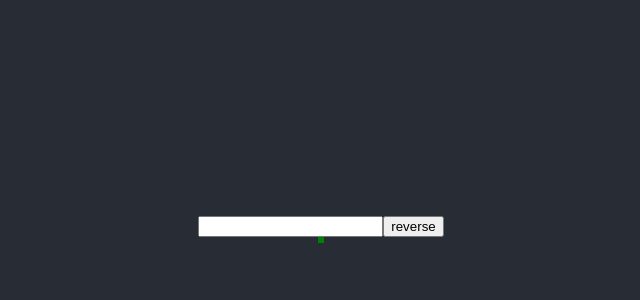
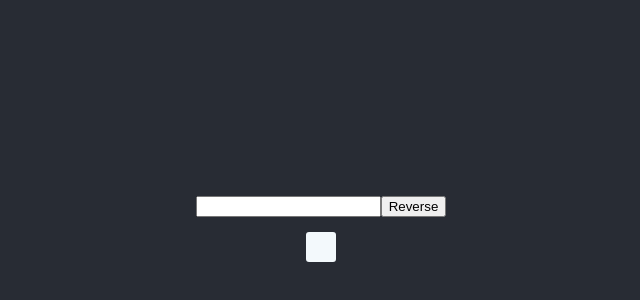
Before and after one commit to GorSharoyan/BoomAssignment, a React (Create React App) app: page / in a window 1280 px wide. Shown: the part 176-476 px from the top of the page, without its empty margins (319-959 px from the left). Built offline with nearby package versions, Linux system fonts and the light colour scheme.

Commit message:
:recycle:ref(components/PatternDrawer.js):fully changed logic now component is drawing <p>from array

```diff
--- a/src/App.css
+++ b/src/App.css
@@ -36,11 +36,3 @@
     transform: rotate(360deg);
   }
 }
-
-/* my css */
-
-.card{
-text-align: left;
-border:3px solid green
-
-}
--- a/src/App.js
+++ b/src/App.js
@@ -1,9 +1,8 @@
 import "./App.css";
 import { useState } from "react";
 
-//services imports
-import { printNumberPatternUp } from "./services/printPattern.services";
-import { printNumberPatternDown } from "./services/printPattern.services";
+//componets
+import PatternDrawer from "./components/PatternDrawer";
 
 function App() {
   let [value, setValue] = useState("");
@@ -12,9 +11,9 @@ function App() {
   //main function for drawing pattern
   const handleInputChange = (event) => {
     if (toggle === 1) {
-      setValue(printNumberPatternUp(event.target.value));
+      setValue(event.target.value);
     } else {
-      setValue(printNumberPatternDown(event.target.value));
+      setValue(event.target.value);
     }
   };
 
@@ -30,16 +29,11 @@ function App() {
   return (
     <div className="App">
       <div className="App-body">
-        <div>
+        <div className="">
           <input onChange={handleInputChange} />
-          <button onClick={handleReverse}>reverse</button>
+          <button onClick={handleReverse}>Reverse</button>
         </div>
-        <div
-          className="card"
-          dangerouslySetInnerHTML={{
-            __html: value
-          }}
-        />
+        <PatternDrawer value={value} toggle={toggle} />
       </div>
     </div>
   );
--- /dev/null
+++ b/src/components/PatternDrawer.css
@@ -0,0 +1,8 @@
+.card{
+    margin-top:15px;
+    padding:15px;
+    text-align: left;
+    background-color: rgb(243, 249, 252);
+    color:  black;
+    border-radius: 3px;
+ }
--- a/src/components/PatternDrawer.js
+++ b/src/components/PatternDrawer.js
@@ -1,4 +1,7 @@
 import React from "react";
+
+//UI
+import "./PatternDrawer.css";
 
 //services
 import {
@@ -6,6 +9,20 @@ import {
   printNumberPatternUp
 } from "../services/printPattern.services";
 
-export default function PatternDrawer() {
-  return <div></div>;
+export default function PatternDrawer({ value, toggle }) {
+  let valArray = [];
+
+  if (toggle === 1) {
+    valArray = printNumberPatternUp(value);
+  } else {
+    valArray = printNumberPatternDown(value);
+  }
+
+  return (
+    <div className="card">
+      {valArray.map((el) => {
+        return <pre>{el}</pre>;
+      })}
+    </div>
+  );
 }
--- a/src/services/printPattern.services.js
+++ b/src/services/printPattern.services.js
@@ -1,29 +1,28 @@
 //this function evaluates first image in assignemnt
 export function printNumberPatternUp(n) {
-  let result = "";
+  let result = [];
   for (let i = 0; i < n; i++) {
+    let row = "";
+    for (let j = 1; j <= i; j++) {
+      row += "   ";
+    }
     for (let j = 1; j <= n - i; j++) {
-      if (j === 1) {
-        result += "<p>";
-      }
-      result += "*";
+      row += " * ";
     }
-    result += "</p>";
+    result.push(row);
   }
   return result;
 }
 
 //this function evaluates second image in assignemnt
 export function printNumberPatternDown(number) {
-  let result = "";
-  for (let i = 1; i < number; i++) {
+  let result = [];
+  for (let i = 1; i <= number; i++) {
+    let row = "";
     for (let j = 1; j <= i; j++) {
-      if (j === 1) {
-        result += "<p>";
-      }
-      result += "*";
+      row += " * ";
     }
-    result += "</p>";
+    result.push(row);
   }
   return result;
 }
```
